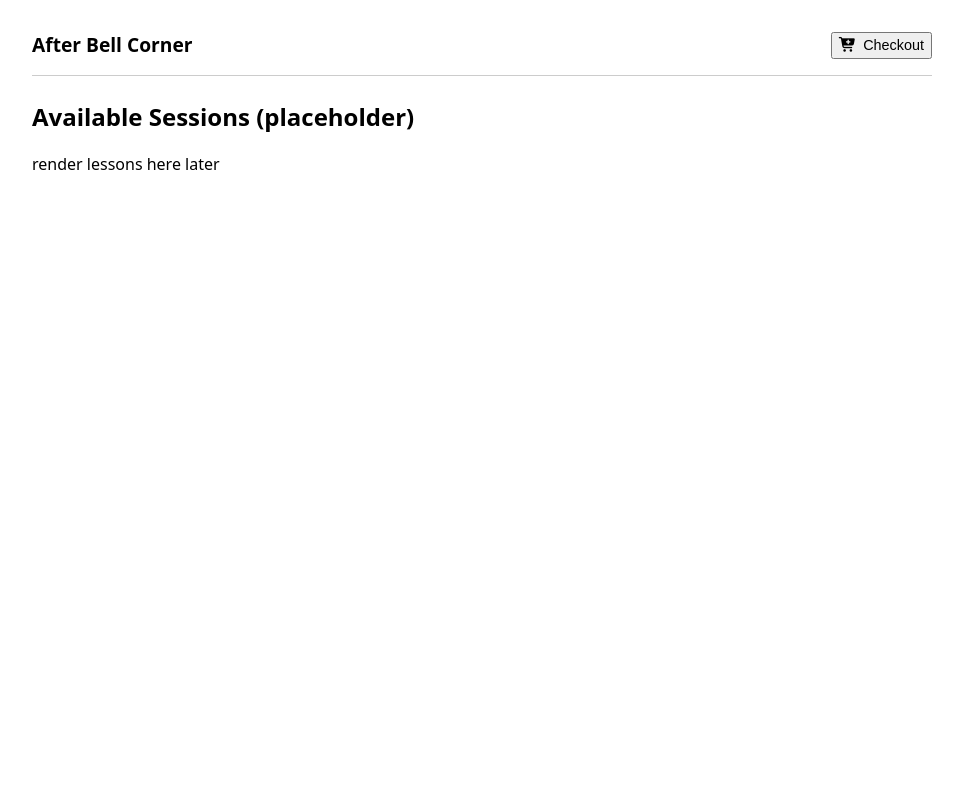
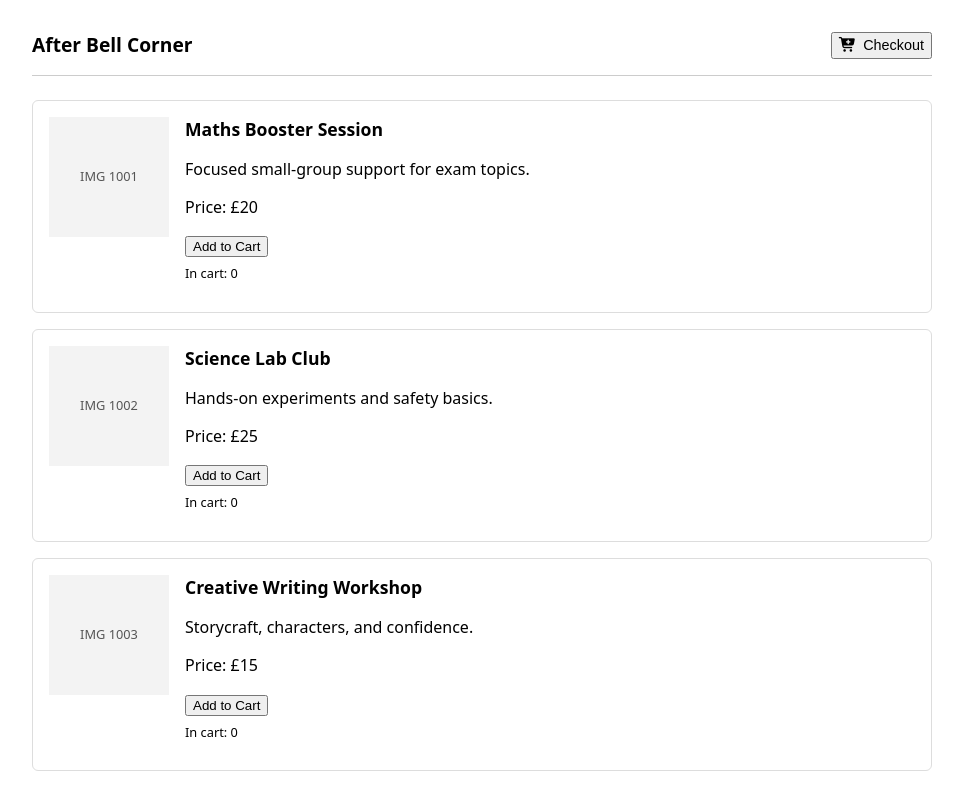
Before and after one commit to atharvvagarud/afterbellcorner-frontend, a Vue app: page / in a window 1280 px wide. Shown: the whole page, without its empty margins (158-1121 px from the left). Built offline with nearby package versions, Linux system fonts and the light colour scheme.

Commit message:
feature: added productlist component with hardcoded lessons (for now) and added add to cart logic

```diff
--- a/src/App.vue
+++ b/src/App.vue
@@ -12,10 +12,13 @@
 
     <main>
 
-      <div v-if="showProduct">
-        <h2>Available Sessions (placeholder)</h2>
-        <p>render lessons here later</p>
-      </div>
+        <ProductList
+        v-if="showProduct"
+        :products="products"
+        :cartCount="cartCount"
+        :canAddToCart="canAddToCart"
+        @add-to-cart="addToCart"
+      />
 
       <div v-else>
         <h2>Cart / Checkout (placeholder)</h2>
@@ -27,8 +30,14 @@
 </template>
 
 <script>
+import ProductList from "./components/ProductList.vue";
+
 export default {
   name: "App",
+  components: {
+    ProductList
+  },
+
   data() {
     return {
 
@@ -37,6 +46,35 @@ export default {
       showProduct: true,
 
       cart: [],
+
+      products: [
+        {
+          id: 1001,
+          title: "Maths Booster Session",
+          description: "Focused small-group support for exam topics.",
+          price: 20,
+          availableInventory: 5,
+          rating: 4,
+        },
+        {
+          id: 1002,
+          title: "Science Lab Club",
+          description: "Hands-on experiments and safety basics.",
+          price: 25,
+          availableInventory: 3,
+          rating: 5,
+        },
+        {
+          id: 1003,
+          title: "Creative Writing Workshop",
+          description: "Storycraft, characters, and confidence.",
+          price: 15,
+          availableInventory: 10,
+          rating: 3,
+        },
+
+      ],
+
     };
   },
   computed: {
@@ -48,7 +86,25 @@ export default {
     toggleCheckout() {
       this.showProduct = !this.showProduct;
     },
+    cartCount(id) {
+      let count = 0;
+      for (let i = 0; i < this.cart.length; i++) {
+        if (this.cart[i] === id) {
+          count++;
+        }
+      }
+      return count;
+    },
+    canAddToCart(product) {
+      return product.availableInventory > this.cartCount(product.id);
+    },
+    addToCart(product) {
+      if (this.canAddToCart(product)) {
+        this.cart.push(product.id);
+      }
+
   },
+}
 };
 
 </script>
--- /dev/null
+++ b/src/components/ProductList.vue
@@ -0,0 +1,81 @@
+<template>
+  <div>
+    <section class="lessons">
+      <article
+        v-for="product in products"
+        :key="product.id"
+        class="product-card"
+      >
+        <div class="product-image">
+          IMG {{ product.id }}
+        </div>
+
+        <div class="product-info">
+          <h2>{{ product.title }}</h2>
+          <p>{{ product.description }}</p>
+          <p>Price: £{{ product.price }}</p>
+
+          <!-- Button respects inventory -->
+          <button
+            :disabled="!canAddToCart(product)"
+            @click="$emit('add-to-cart', product)"
+          >
+            Add to Cart
+          </button>
+
+          <p class="in-cart-label">
+            In cart: {{ cartCount(product.id) }}
+          </p>
+        </div>
+      </article>
+    </section>
+  </div>
+</template>
+
+<script>
+export default {
+  name: "ProductList",
+  props: {
+
+    products: Array,
+
+
+    cartCount: Function,
+    canAddToCart: Function,
+  },
+};
+</script>
+
+<style scoped>
+/* Component local styling */
+
+.product-card {
+  border: 1px solid #ddd;
+  border-radius: 6px;
+  padding: 1rem;
+  margin-bottom: 1rem;
+  display: flex;
+  gap: 1rem;
+}
+
+.product-image {
+  width: 120px;
+  height: 120px;
+  background: #f3f3f3;
+  display: flex;
+  align-items: center;
+  justify-content: center;
+  font-size: 0.8rem;
+  color: #555;
+}
+
+.product-info h2 {
+  margin: 0 0 0.5rem 0;
+  font-size: 1.1rem;
+}
+
+.in-cart-label {
+  font-size: 0.8rem;
+  margin-top: 0.5rem;
+}
+</style>
```
